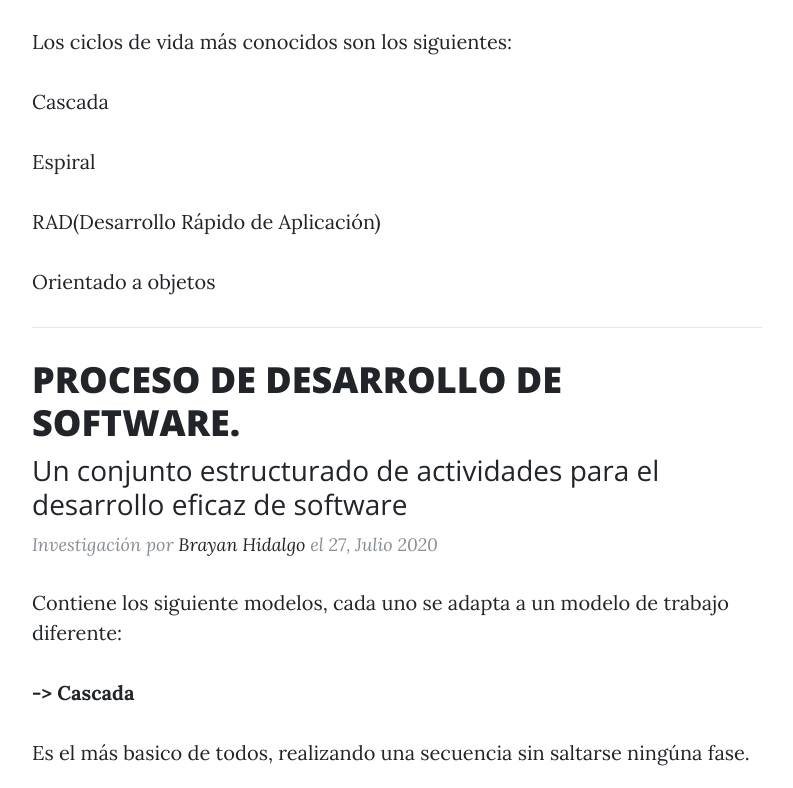
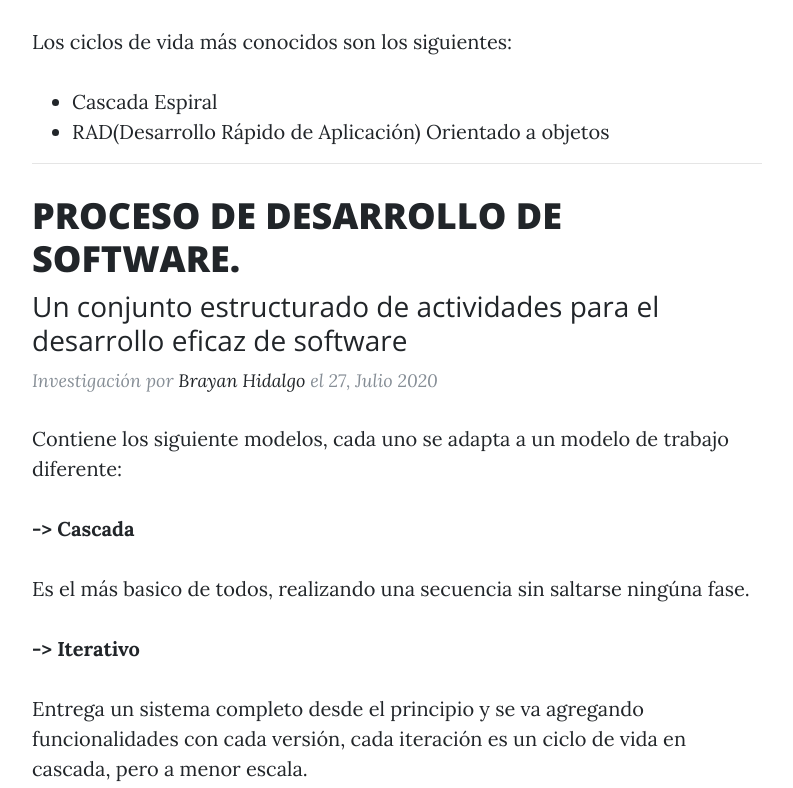
Before and after one commit to Sormec/Mi_querido_poyecto_paginaweb-, a website: page index.html in a window 1280 px wide. Shown: the part 1235-2023 px from the top of the page, without its empty margins (243-1036 px from the left). Drawn offline with nearby package versions, Linux system fonts and the light colour scheme.

Commit message:
<ul> y <li>
Ciclos de vida, 92-95

```diff
--- a/index.html
+++ b/index.html
@@ -5,8 +5,8 @@
 
   <meta charset="utf-8">
   <meta name="viewport" content="width=device-width, initial-scale=1, shrink-to-fit=no">
-  <meta name="description" content="">
-  <meta name="author" content="">
+  <meta name="description" content="Es mi primera pagina web con Jekyll y Github">
+  <meta name="author" content="Sormec">
 
   <title>Puto el que lo lea c:</title>
 
@@ -89,8 +89,10 @@
           <p> 2. Implementación y testeo </p>
           <p> 3. Lanzamiento y manutención</strong> </p>
           <p> Los ciclos de vida más conocidos son los siguientes:</p>
-          <p> Cascada </p>      <p> Espiral </p>
-          <p class="post-subtitle"> RAD(Desarrollo Rápido de Aplicación) </p>     <p> Orientado a objetos  </p>
+        <ul>
+          <li> Cascada    Espiral </li>
+          <li> RAD(Desarrollo Rápido de Aplicación)    Orientado a objetos  </li>
+        <ul>
         </div>
         <hr>
         <div class="post-preview">
@@ -110,8 +112,8 @@
             <p> <strong> ->  Cascada </strong> </p>
             <p> Es el más basico de todos, realizando una secuencia sin saltarse ningúna fase. </p>
             <p> <strong> -> Iterativo </strong> </p>
+            <p> Entrega un sistema completo desde el principio y se va agregando funcionalidades con cada versión, cada iteración es un ciclo de vida en cascada, pero a menor escala. </p>
             <img src="Iterativo.jpg"
-            <p> Entrega un sistema completo desde el principio y se va agregando funcionalidades con cada versión, cada iteración es un ciclo de vida en cascada, pero a menor escala. </p>
             <p> <strong> -> Prototipado </strong></p>
             <p> Es efectivo cuando no se conocen los requerimientos y existe poca información con respecto a alas caracteristas que debe tener el sistema, entonces se crea un prototipo para reconocer si el sistema va en base a los requerimientos que pide el cliente. </p>
             <p> <strong> -> Componentes </strong> </p>
```
